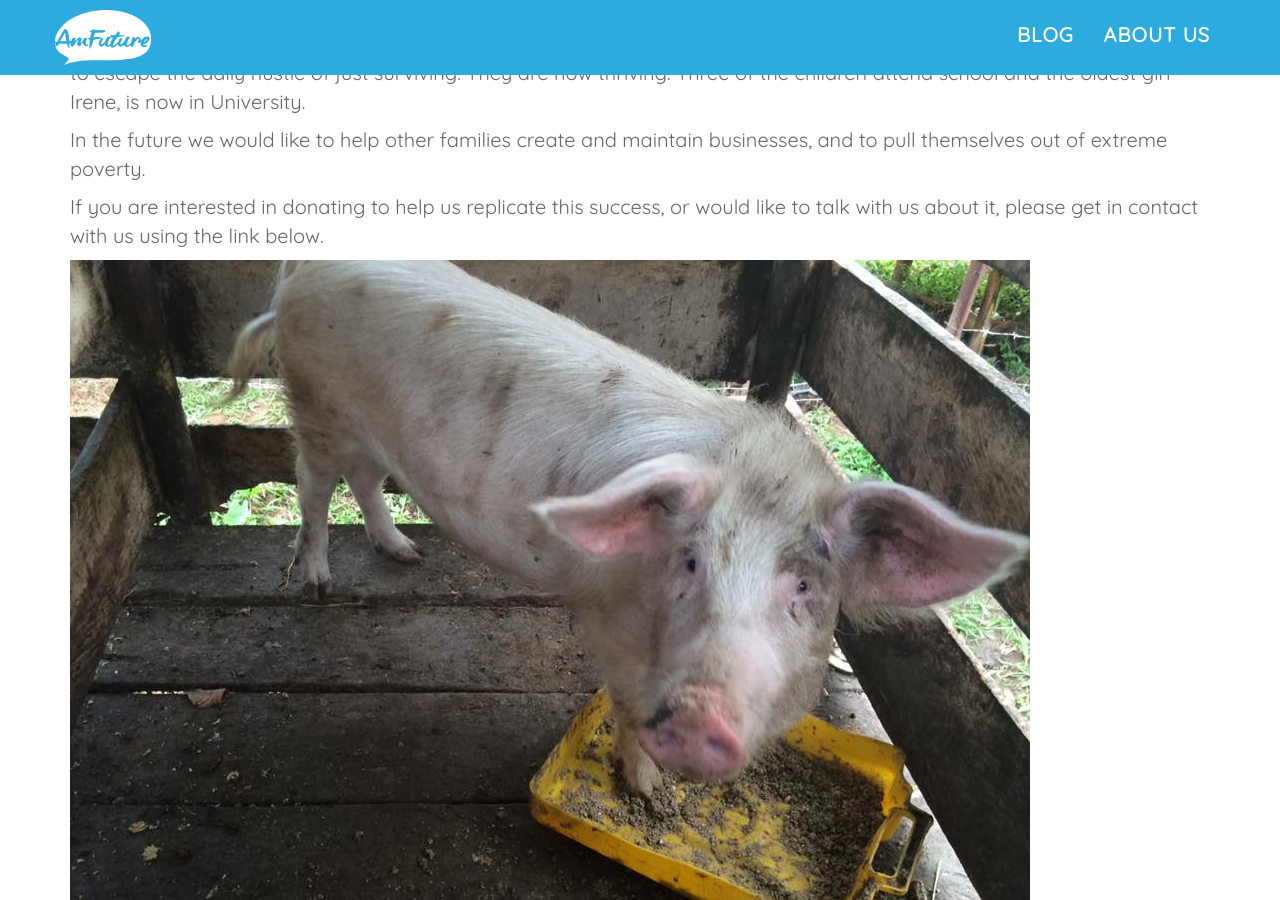
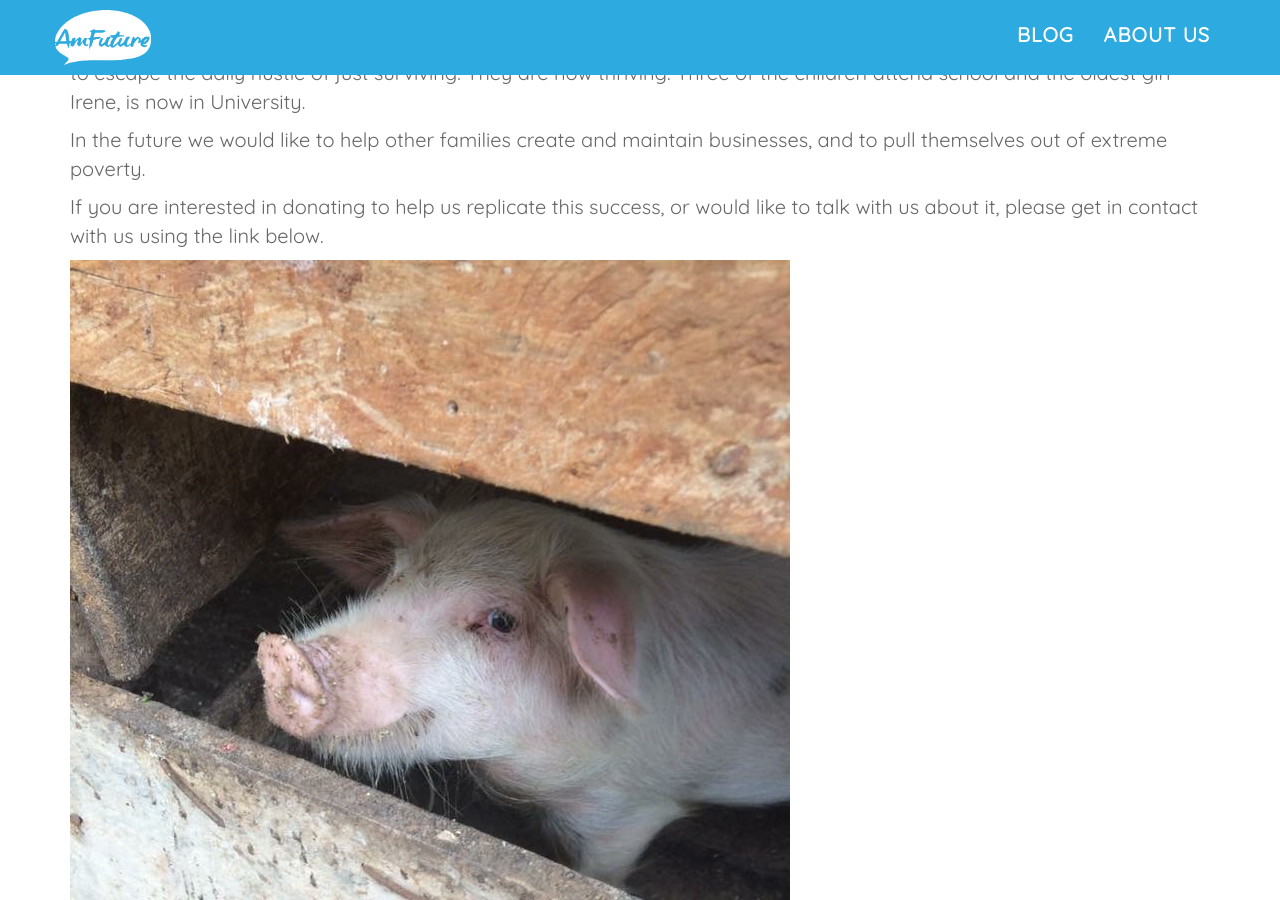
Before and after one commit to tomhamiltonstubber/amfutureug.com, a Jekyll site: the page built from social_enterprise.html, in a window 1280 px wide and 900 px high, scrolled down 727 px. Built offline with Jekyll 4.4.1, drawn with Linux system fonts in a browser that asks for light colours; nearby versions of some CDN libraries.

Commit message:
Update from Forestry.io - Updated social_enterprise.html

```diff
--- a/social_enterprise.html
+++ b/social_enterprise.html
@@ -27,6 +27,6 @@ p_content: |-
 
   If you are interested in donating to help us replicate this success, or would like to talk with us about it, please get in contact with us using the link below.
 
-  ![](/static/img/14068271_1132758186817003_2203501578819751217_n.jpg)
+  ![](/static/img/IMG_2231.jpeg)
 
 ---
```
